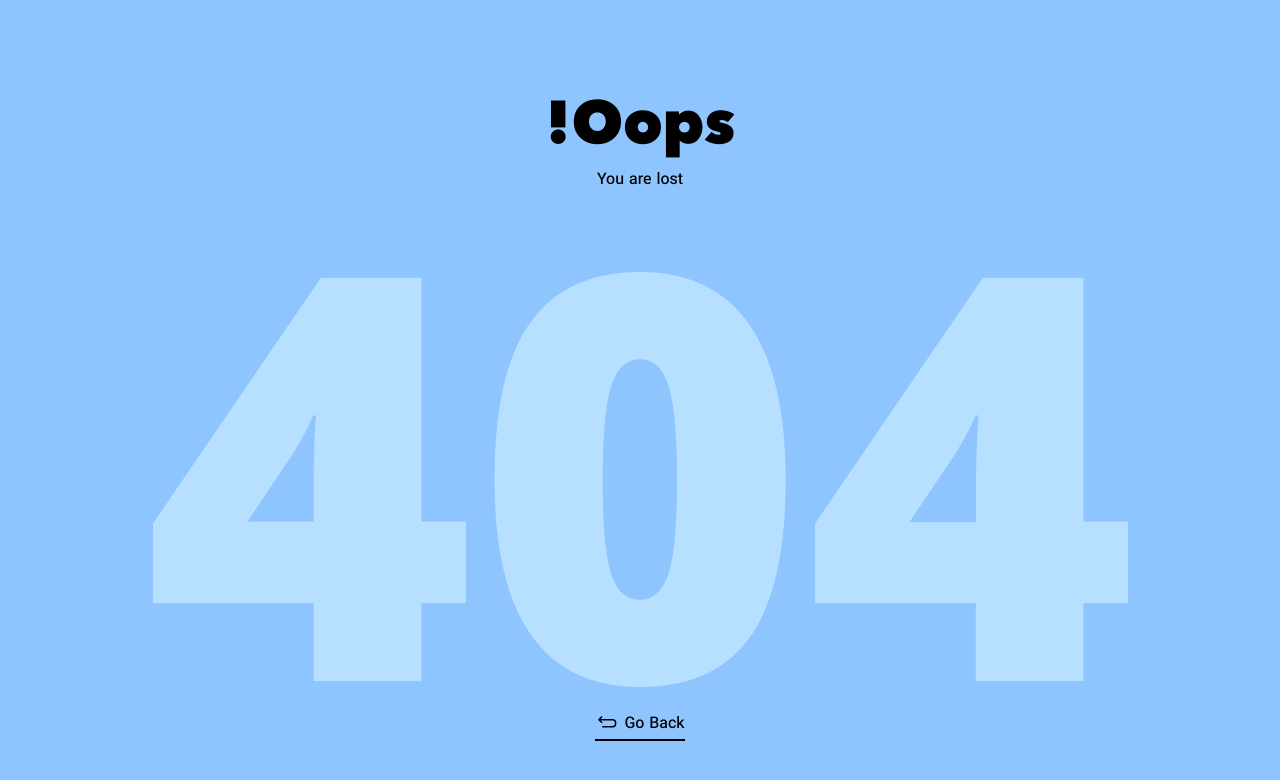
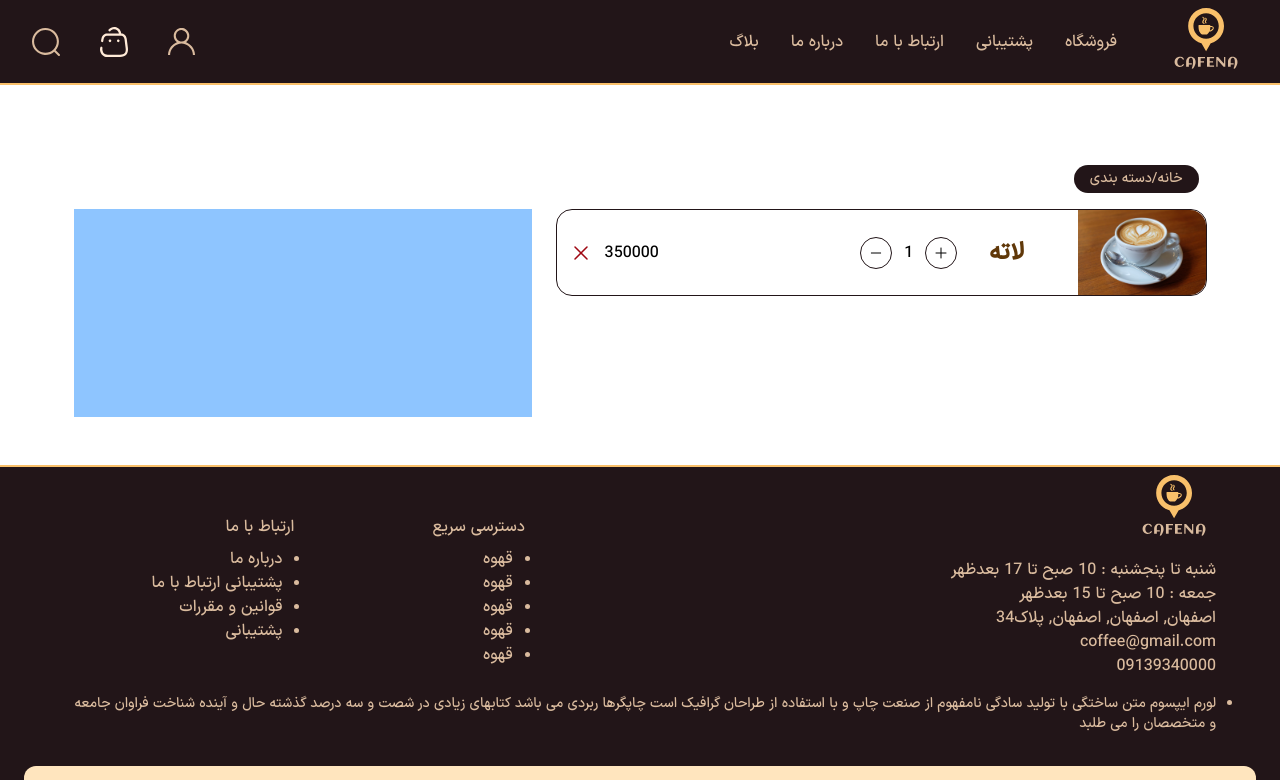
Before and after one commit to Mohammad2954/coffee-shop, a React (Vite) app: page /cart in a window 1280 px wide. Shown: the top 780 px of the page. Built offline with nearby package versions, Linux system fonts and the light colour scheme.

Commit message:
feat:cart page

```diff
--- a/src/components/Headre/Header.jsx
+++ b/src/components/Headre/Header.jsx
@@ -1,4 +1,7 @@
+import { useNavigate } from "react-router";
+
 function Header() {
+  const x = useNavigate();
   return (
     <div className="bg-coffee-bg border-box-border border-b-2  flex items-center justify-between  w-full mx-auto px-8 py-2  z-50 sticky top-0">
       <div className="block sm:hidden">
@@ -8,6 +11,10 @@ function Header() {
       </div>
       <div className="flex items-center lg:gap-12 gap-8 ml-4">
         <svg
+          onClick={() => {
+            x("/");
+          }}
+          className=" cursor-pointer"
           width="83"
           height="67"
           viewBox="0 0 83 67"
@@ -44,6 +51,9 @@ function Header() {
       </div>
       <div className="flex items-center gap-6 sm:gap-8 lg:gap-10">
         <svg
+          onClick={() => {
+            x("/signup");
+          }}
           className=" cursor-pointer"
           width="27"
           height="27"
@@ -59,7 +69,10 @@ function Header() {
           />
         </svg>
         <svg
-          className=" cursor-pointer"
+          className=" cursor-pointer "
+          onClick={() => {
+            x("cart");
+          }}
           width="28"
           height="30"
           viewBox="0 0 28 30"
--- a/src/components/RootLayout/RootLayout.jsx
+++ b/src/components/RootLayout/RootLayout.jsx
@@ -1,4 +1,4 @@
-import { useMatches } from "react-router";
+import { ScrollRestoration, useMatches } from "react-router";
 import Header from "../Headre/Header";
 import Footer from "../Footer/Footer";
 import { Outlet } from "react-router";
@@ -8,7 +8,7 @@ function RootLayout() {
   return (
     <>
       {!hadleMatch && <Header />}
-
+      <ScrollRestoration />
       <Outlet />
       {!hadleMatch && <Footer />}
     </>
--- /dev/null
+++ b/src/pages/Cart.jsx
@@ -0,0 +1,86 @@
+import BreadCramb from "../components/BreadCramb/BreadCramb";
+
+function Cart() {
+  return (
+    <div className="mt-20 max-w-content mx-auto px-8">
+      <div>
+        <BreadCramb />
+      </div>
+      <div className="grid grid-cols-12 gap-6">
+        <div className=" col-span-7  h-52 ">
+          <div className="border border-coffee-bg grid grid-cols-12 rounded-2xl">
+            <div className="flex items-center justify-between gap-4 col-span-4">
+              <img
+                src="/img/pro/image.jpg"
+                alt=""
+                className="w-32 rounded-r-2xl"
+              />
+              <h3 className=" text-coffee font-bold text-2xl">لاته</h3>
+            </div>
+            <div className="flex items-center col-span-8 relative">
+              <div className="flex items-center gap-4 mr-8">
+                <div className="flex items-center">
+                  <div className="flex items-center gap-3">
+                    <div className="flex items-center justify-center border border-coffee-bg w-8 h-8 rounded-full">
+                      <svg
+                        xmlns="http://www.w3.org/2000/svg"
+                        fill="none"
+                        viewBox="0 0 24 24"
+                        strokeWidth={1.5}
+                        stroke="currentColor"
+                        className="size-4"
+                      >
+                        <path
+                          strokeLinecap="round"
+                          strokeLinejoin="round"
+                          d="M12 4.5v15m7.5-7.5h-15"
+                        />
+                      </svg>
+                    </div>
+                    <span>1</span>
+                    <div className="flex items-center justify-center border border-coffee-bg w-8 h-8 rounded-full">
+                      <svg
+                        xmlns="http://www.w3.org/2000/svg"
+                        fill="none"
+                        viewBox="0 0 24 24"
+                        stroke-width="1.5"
+                        stroke="currentColor"
+                        class="size-4"
+                      >
+                        <path
+                          stroke-linecap="round"
+                          stroke-linejoin="round"
+                          d="M5 12h14"
+                        />
+                      </svg>
+                    </div>
+                  </div>
+                </div>
+                <span className=" absolute left-12">350000</span>
+              </div>
+              <div className=" absolute left-3 cursor-pointer">
+                <svg
+                  xmlns="http://www.w3.org/2000/svg"
+                  fill="none"
+                  viewBox="0 0 24 24"
+                  stroke-width="1.5"
+                  stroke="currentColor"
+                  className="text-red-800 size-6"
+                >
+                  <path
+                    stroke-linecap="round"
+                    stroke-linejoin="round"
+                    d="M6 18 18 6M6 6l12 12"
+                  />
+                </svg>
+              </div>
+            </div>
+          </div>
+        </div>
+        <div className=" col-span-5 bg-blue-300 h-52"></div>
+      </div>
+    </div>
+  );
+}
+
+export default Cart;
--- a/src/pages/Login.jsx
+++ b/src/pages/Login.jsx
@@ -2,8 +2,8 @@ import React from "react";
 import { useNavigate } from "react-router";
 
 function Login() {
-  document.documentElement.style.backgroundColor = "#392624";
   const x = useNavigate();
+
   return (
     <div className="px-8">
       <div className="max-w-xl  bg-[#FFE5BE] mx-auto mt-20 rounded-lg pb-8">
--- a/src/pages/SignUp.jsx
+++ b/src/pages/SignUp.jsx
@@ -2,7 +2,6 @@ import React from "react";
 import { useNavigate } from "react-router";
 
 function SignUp() {
-  document.documentElement.style.backgroundColor = "#392624";
   const x = useNavigate();
   return (
     <div className="px-8">
--- a/src/router/routes.jsx
+++ b/src/router/routes.jsx
@@ -5,6 +5,7 @@ import RootLayout from "../components/RootLayout/RootLayout";
 import Category from "../pages/Category";
 import Login from "../pages/Login";
 import SignUp from "../pages/SignUp";
+import Cart from "../pages/Cart";
 const route = createBrowserRouter([
   {
     path: "/",
@@ -14,6 +15,7 @@ const route = createBrowserRouter([
       { path: "category", element: <Category /> },
       { path: "login", element: <Login /> },
       { path: "signup", element: <SignUp /> },
+      { path: "cart", element: <Cart /> },
       {
         path: "/*",
         element: <Page404 />,
```
